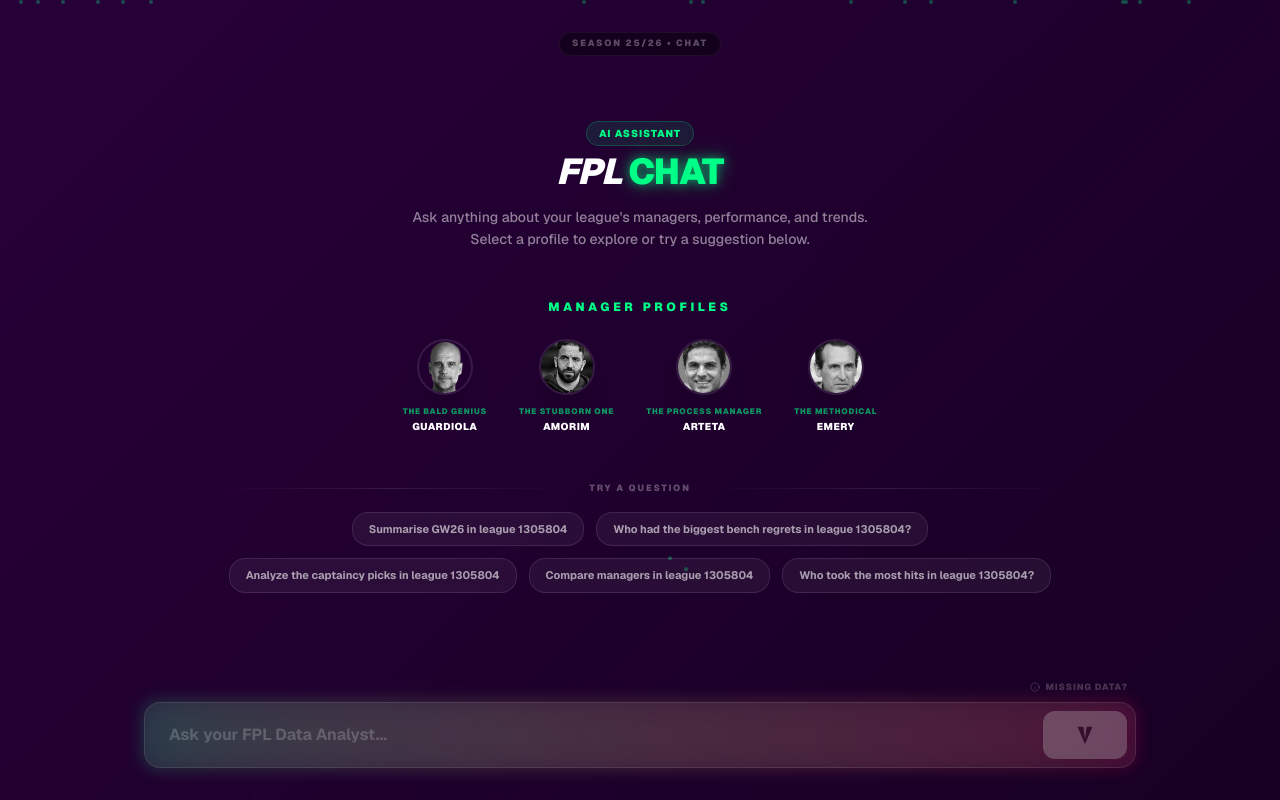
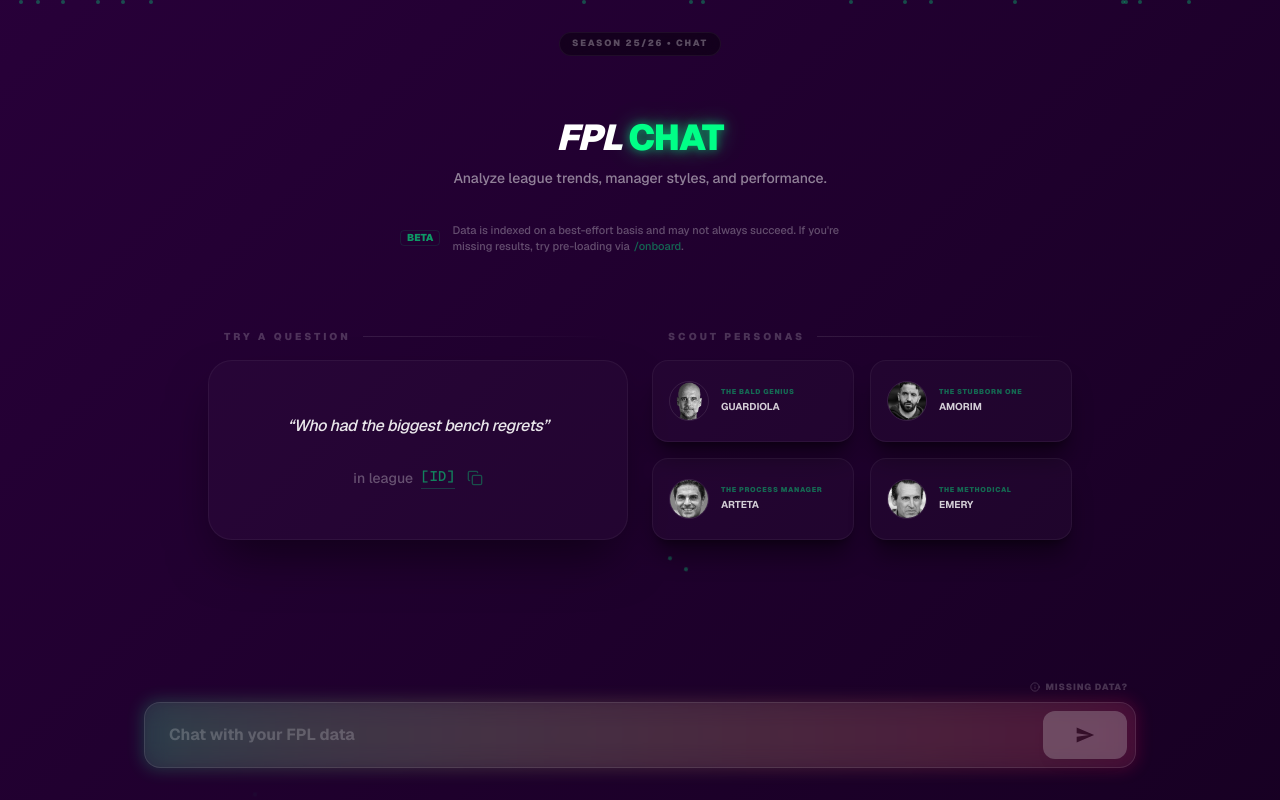
Before and after one commit to AllardQuek/FPL-Wrapped, a Next.js app: page /chat in a window 1280 px wide. Built offline with nearby package versions, Linux system fonts and the light colour scheme.

Commit message:
Improve UIUX

```diff
--- a/app/chat/page.tsx
+++ b/app/chat/page.tsx
@@ -6,7 +6,7 @@
 import type { Components } from 'react-markdown';
 import remarkGfm from 'remark-gfm';
 import Image from 'next/image';
-import { Info, ChevronDown } from 'lucide-react';
+import { Info, ChevronRight, Copy } from 'lucide-react';
 import { motion, AnimatePresence, animate } from 'framer-motion';
 import { PERSONA_MAP } from '@/lib/analysis/persona/constants';
 import { getPersonaImagePath } from '@/lib/constants/persona-images';
@@ -90,7 +90,7 @@
           className={`w-6 h-6 flex items-center justify-center rounded bg-white/5 border border-white/10 transition-transform ${isOpen ? 'rotate-180 text-[#00ff87] border-[#00ff87]/30' : 'text-white/80'}`}
           aria-hidden
         >
-          <ChevronDown className="w-4 h-4" />
+          <ChevronRight className="w-4 h-4" />
         </span>
         Raw Data Source
       </button>
@@ -435,6 +435,24 @@
       duration: 15 + Math.random() * 10,
     }));
   });
+
+  // Dynamic question suggestions state
+  const [suggestionIndex, setSuggestionIndex] = useState(0);
+  const suggestionPrefixes = useMemo(() => [
+    "Summarise GW26",
+    "Who had the biggest bench regrets",
+    "Analyze the captaincy picks",
+    "Compare managers",
+    "Who took the most hits"
+  ], []);
+
+  useEffect(() => {
+    if (messages.length > 0) return;
+    const interval = setInterval(() => {
+      setSuggestionIndex((prev) => (prev + 1) % suggestionPrefixes.length);
+    }, 4000);
+    return () => clearInterval(interval);
+  }, [messages.length, suggestionPrefixes.length]);
 
   // Featured personas for the empty state
   const featuredPersonaKeys = ['PEP', 'AMORIM', 'ARTETA', 'EMERY'] as const;
@@ -784,83 +802,121 @@
             </div>
           </div>
           {/* Persistent Discovery Header */}
+          {messages.length === 0 && (
             <div className="max-w-4xl mx-auto w-full space-y-12 mb-12 animate-fade-in px-4">
               {/* Introduction & Guidance */}
-            <div className="text-center space-y-4 pt-4">
-              <div className="inline-block px-3 py-1 rounded-full bg-[#00ff87]/10 border border-[#00ff87]/20 text-[10px] font-black tracking-widest text-[#00ff87] uppercase mb-2">
-                AI Assistant
-              </div>
+              <div className="text-center space-y-6 pt-4">
+              <div className="space-y-3">
                 <h2 className="text-4xl font-black text-white uppercase tracking-tight leading-none italic">
                   FPL <span className="text-[#00ff87] glow-text not-italic">CHAT</span>
                 </h2>
-              <p className="text-sm text-white/50 max-w-xl mx-auto leading-relaxed font-medium">
-                Ask anything about your league&apos;s managers, performance, and trends. <br className="hidden md:block" />
-                Select a profile to explore or try a suggestion below.
+                <p className="text-sm text-white/50 max-w-lg mx-auto font-medium">
+                  Analyze league trends, manager styles, and performance.
                 </p>
               </div>
 
-            {/* Manager Archetypes Section */}
-            <div className="space-y-6">
-              <div className="flex flex-col items-center gap-2">
-                <h3 className="text-xs font-black uppercase tracking-[0.3em] text-[#00ff87]">Manager Profiles</h3>
+              <div className="inline-flex items-start md:items-center gap-3 px-4 py-2.5 max-w-lg mx-auto text-left">
+                <span className="shrink-0 text-[10px] font-black uppercase text-[#00ff87]/60 border border-[#00ff87]/10 px-1.5 py-0.5 rounded leading-none mt-0.5 md:mt-0">Beta</span>
+                <p className="text-[11px] text-white/30 leading-normal font-medium">
+                  Data is indexed on a best-effort basis and may not always succeed. If you&apos;re missing results, try pre-loading via
+                  <a href="/onboard" className="text-[#00ff87]/40 hover:text-[#00ff87] hover:underline ml-1 transition-colors">/onboard</a>.
+                </p>
+              </div>
             </div>
 
-              <div className="flex flex-wrap justify-center gap-6 md:gap-8">
+            {/* Discovery Engine Controls */}
+            <div className="space-y-12 pt-4">
+              <div className="grid grid-cols-1 lg:grid-cols-2 gap-6 max-w-5xl mx-auto">
+                {/* Left: Quick Explore */}
+                <div className="space-y-4">
+                  <div className="flex items-center gap-3 px-4">
+                    <span className="text-[10px] font-black uppercase tracking-[0.3em] text-white/20 whitespace-nowrap">Try a question</span>
+                    <div className="h-px flex-1 bg-gradient-to-r from-white/10 to-transparent" />
+                  </div>
+
+                  <motion.div
+                    whileHover={{ scale: 1.01, translateY: -4, rotateX: 2, rotateY: -1 }}
+                    transition={{ duration: 0.4, ease: [0.22, 1, 0.36, 1] }}
+                    style={{ perspective: '1000px', transformStyle: 'preserve-3d' }}
+                  >
+                    <button
+                      onClick={() => setQuestion(`${suggestionPrefixes[suggestionIndex]} in league [ID]`)}
+                      className="group w-full flex flex-col items-center justify-center gap-4 px-8 py-10 rounded-3xl bg-white/[0.02] border border-white/5 hover:border-[#00ff87]/30 hover:bg-[#00ff87]/5 transition-all duration-500 relative overflow-hidden h-[180px] shadow-2xl shadow-black/50"
+                    >
+                      <div className="absolute inset-0 bg-gradient-to-r from-[#00ff87]/0 via-[#00ff87]/5 to-[#00ff87]/0 translate-x-[-100%] group-hover:translate-x-[100%] transition-transform duration-1000" />
+
+                      <div className="relative h-8 flex items-center justify-center w-full z-10" style={{ transform: 'translateZ(30px)' }}>
+                        <AnimatePresence mode="wait">
+                          <motion.span
+                            key={suggestionIndex}
+                            initial={{ y: 10, opacity: 0 }}
+                            animate={{ y: 0, opacity: 1 }}
+                            exit={{ y: -10, opacity: 0 }}
+                            transition={{ duration: 0.4, ease: [0.22, 1, 0.36, 1] }}
+                            className="absolute whitespace-nowrap text-white/90 font-medium text-sm md:text-base text-center italic tracking-tight px-4"
+                          >
+                            &ldquo;{suggestionPrefixes[suggestionIndex]}&rdquo;
+                          </motion.span>
+                        </AnimatePresence>
+                      </div>
+
+                      <div
+                        className="flex items-center gap-3 z-10 mt-2"
+                        style={{ transform: 'translateZ(20px)' }}
+                      >
+                        <div className="flex items-center gap-2 text-white/30 font-medium text-[11px] md:text-sm">
+                          <span>in league</span>
+                          <span className="text-[#00ff87]/50 font-mono border-b border-[#00ff87]/20 pb-0.5">[ID]</span>
+                        </div>
+                        <Copy className="w-3.5 h-3.5 md:w-4 md:h-4 text-[#00ff87]/30 group-hover:text-[#00ff87]/80 transition-all duration-300" />
+                      </div>
+                    </button>
+                  </motion.div>
+                </div>
+
+                {/* Right: Scout Personas */}
+                <div className="space-y-4">
+                  <div className="flex items-center gap-3 px-4">
+                    <span className="text-[10px] font-black uppercase tracking-[0.3em] text-white/20 whitespace-nowrap">Scout Personas</span>
+                    <div className="h-px flex-1 bg-gradient-to-r from-white/10 to-transparent" />
+                  </div>
+
+                  <div className="grid grid-cols-2 gap-4 h-[180px]">
                     {featuredPersonas.map((p, i) => (
+                      <motion.div
+                        key={i}
+                        whileHover={{ scale: 1.02, translateY: -2, rotateX: 1, rotateY: 1 }}
+                        transition={{ duration: 0.3 }}
+                        style={{ perspective: '1000px', transformStyle: 'preserve-3d' }}
+                      >
                         <button
-                    key={i}
-                    onClick={() => setQuestion(`Which managers in my league follow a strategic style similar to ${p.name.split(' ').pop()}?`)}
-                    className="group flex flex-col items-center gap-3 transition-all hover:scale-105 active:scale-95"
+                          onClick={() => setQuestion(`Which managers in league [ID] follow a strategic style similar to ${p.name.split(' ').pop()}?`)}
+                          className="group w-full h-full flex items-center gap-3 px-4 rounded-2xl bg-white/[0.02] border border-white/5 hover:border-[#00ff87]/30 hover:bg-[#00ff87]/5 transition-all duration-300 relative overflow-hidden shadow-xl shadow-black/40"
                         >
-                    <div className="relative w-14 h-14 rounded-full overflow-hidden border-2 border-white/10 group-hover:border-[#00ff87] transition-all shadow-xl">
+                          <div className="relative w-10 h-10 rounded-full overflow-hidden border border-white/10 group-hover:border-[#00ff87]/40 transition-all shrink-0" style={{ transform: 'translateZ(20px)' }}>
                             <Image
                               src={p.image}
                               alt={p.name}
                               fill
                               className="object-cover grayscale group-hover:grayscale-0 transition-all duration-500"
-                        sizes="56px"
+                              sizes="40px"
                             />
-                      <div className="absolute inset-0 bg-gradient-to-t from-black/60 to-transparent opacity-0 group-hover:opacity-100 transition-opacity flex items-end justify-center pb-2">
-                        <span className="text-[8px] font-black text-[#00ff87] uppercase tracking-tighter">Scout</span>
                           </div>
-                    </div>
-                    <div className="text-center">
-                      <p className="text-[8px] font-black tracking-widest text-[#00ff87]/60 uppercase leading-none mb-1">{p.title}</p>
-                      <h4 className="text-[10px] font-black text-white uppercase group-hover:text-[#00ff87] transition-colors tracking-wider">
+                          <div className="text-left min-w-0" style={{ transform: 'translateZ(10px)' }}>
+                            <p className="text-[7px] font-black tracking-widest text-[#00ff87]/40 uppercase leading-none mb-1 truncate">{p.title}</p>
+                            <h4 className="text-[10px] font-bold text-white/80 uppercase group-hover:text-[#00ff87] transition-colors truncate">
                               {p.name.split(' ').pop()}
                             </h4>
                           </div>
                         </button>
-                ))}
-              </div>
-            </div>
-
-            {/* Strategic Research Pills */}
-            <div className="space-y-4">
-              <div className="flex items-center gap-3">
-                <div className="h-px flex-1 bg-gradient-to-r from-transparent via-white/10 to-transparent" />
-                <span className="text-[9px] font-black uppercase tracking-[0.2em] text-white/30 whitespace-nowrap">Try a Question</span>
-                <div className="h-px flex-1 bg-gradient-to-r from-transparent via-white/10 to-transparent" />
-              </div>
-              <div className="flex flex-wrap justify-center gap-3">
-                {[
-                  "Summarise GW26 in league 1305804",
-                  "Who had the biggest bench regrets in league 1305804?",
-                  "Analyze the captaincy picks in league 1305804",
-                  "Compare managers in league 1305804",
-                  "Who took the most hits in league 1305804?"
-                ].map((q, i) => (
-                  <button
-                    key={i}
-                    onClick={() => setQuestion(q)}
-                    className="flex items-center gap-2 px-4 py-2 rounded-full glass-card border-white/5 hover:border-[#00ff87]/30 hover:bg-[#00ff87]/5 transition-all text-[11px] font-bold text-white/60 hover:text-[#00ff87]"
-                  >
-                    {q}
-                  </button>
+                      </motion.div>
                     ))}
                   </div>
                 </div>
               </div>
+            </div>
+          </div>
+          )}
 
           <div className="max-w-4xl mx-auto w-full space-y-8 px-4">
             {messages.map((message, messageIndex) => {
@@ -906,7 +962,7 @@
                             aria-expanded={showTools[messageIndex]}
                           >
                             <span className={`w-3.5 h-3.5 flex items-center justify-center rounded-sm bg-[#00d4ff]/10 border border-[#00d4ff]/20 transition-transform ${showTools[messageIndex] ? 'rotate-180 text-[#00d4ff]' : 'text-white/80'}`} aria-hidden>
-                              <ChevronDown className="w-3 h-3" />
+                              <ChevronRight className="w-3 h-3" />
                             </span>
                             <span>System Operations ({message.toolCalls.length})</span>
                           </button>
@@ -957,7 +1013,7 @@
                             aria-expanded={showReasoning[messageIndex]}
                           >
                             <span className={`w-3.5 h-3.5 flex items-center justify-center rounded-sm bg-[#a855f7]/10 border border-[#a855f7]/20 transition-transform ${showReasoning[messageIndex] ? 'rotate-180 text-[#a855f7]' : 'text-white/80'}`} aria-hidden>
-                              <ChevronDown className="w-3 h-3" />
+                              <ChevronRight className="w-3 h-3" />
                             </span>
                             <span>Manager Logic {message.reasoning && message.reasoning.length > 0 ? `(${message.reasoning.length})` : ''}</span>
                             {isStreaming && messageIndex === messages.length - 1 && (
@@ -1058,7 +1114,7 @@
                   type="text"
                   value={question}
                   onChange={(e) => setQuestion(e.target.value)}
-                  placeholder="Ask your FPL Data Analyst..."
+                  placeholder="Chat with your FPL data"
                   aria-label="FPL chat question"
                   className="flex-1 bg-transparent border-none focus:ring-0 text-white placeholder-white/20 px-4 py-3 text-base font-bold min-w-0"
                   disabled={isStreaming}
@@ -1081,7 +1137,7 @@
                     aria-label="Send question"
                     className="bg-[#00ff87] hover:bg-[#00e67a] text-[#0d0015] font-black px-8 py-3 rounded-xl transition-all flex items-center justify-center whitespace-nowrap active:scale-95 shadow-lg disabled:opacity-30 disabled:grayscale disabled:scale-100"
                   >
-                    <svg className="w-5 h-5 rotate-90" viewBox="0 0 24 24" fill="currentColor">
+                    <svg className="w-5 h-5" viewBox="0 0 24 24" fill="currentColor">
                       <path d="M2.01 21L23 12 2.01 3 2 10l15 2-15 2z" />
                     </svg>
                   </button>
```
Also changed, not shown: 1 other file (tests, documents, lock files or other folders). Lines whose indentation alone changed are shown as unchanged.
